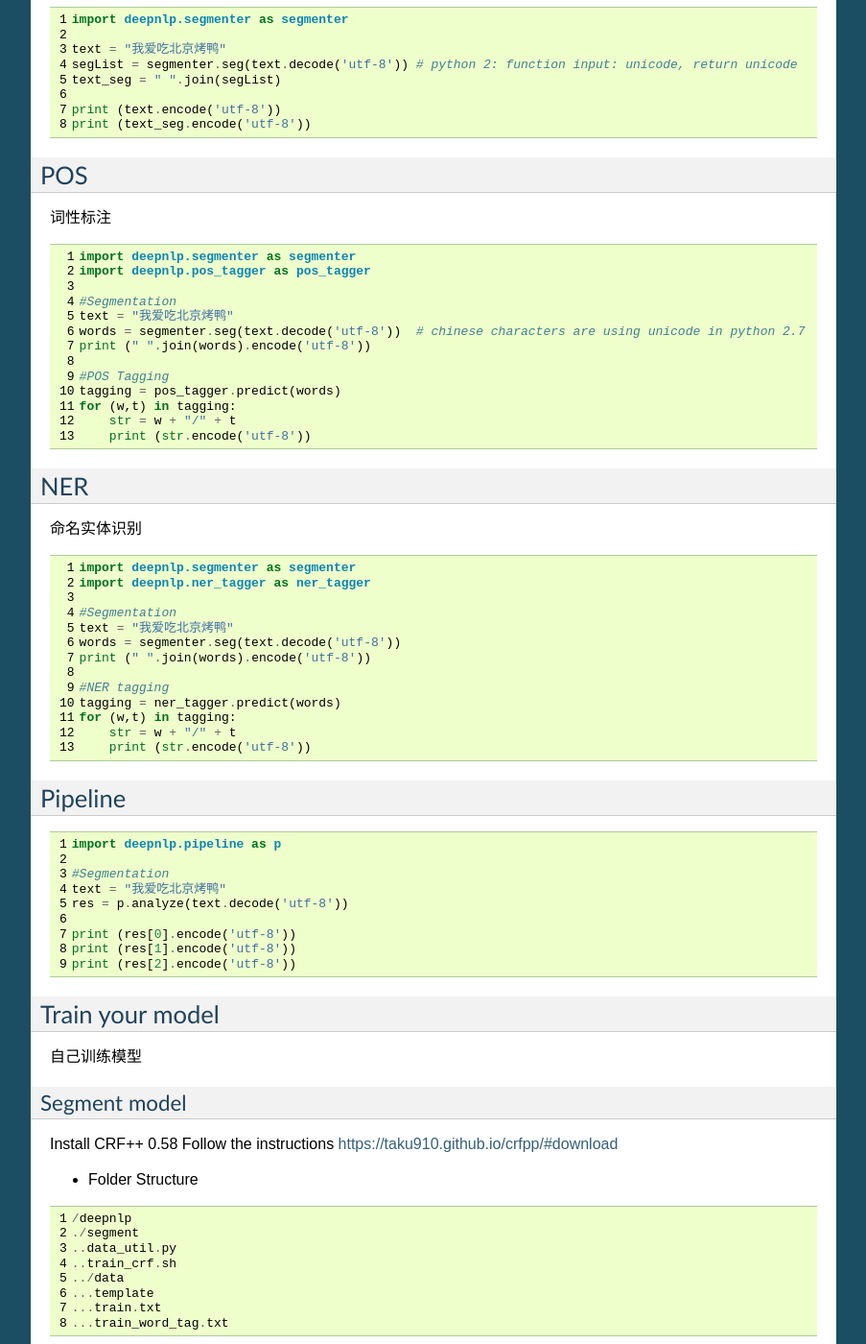
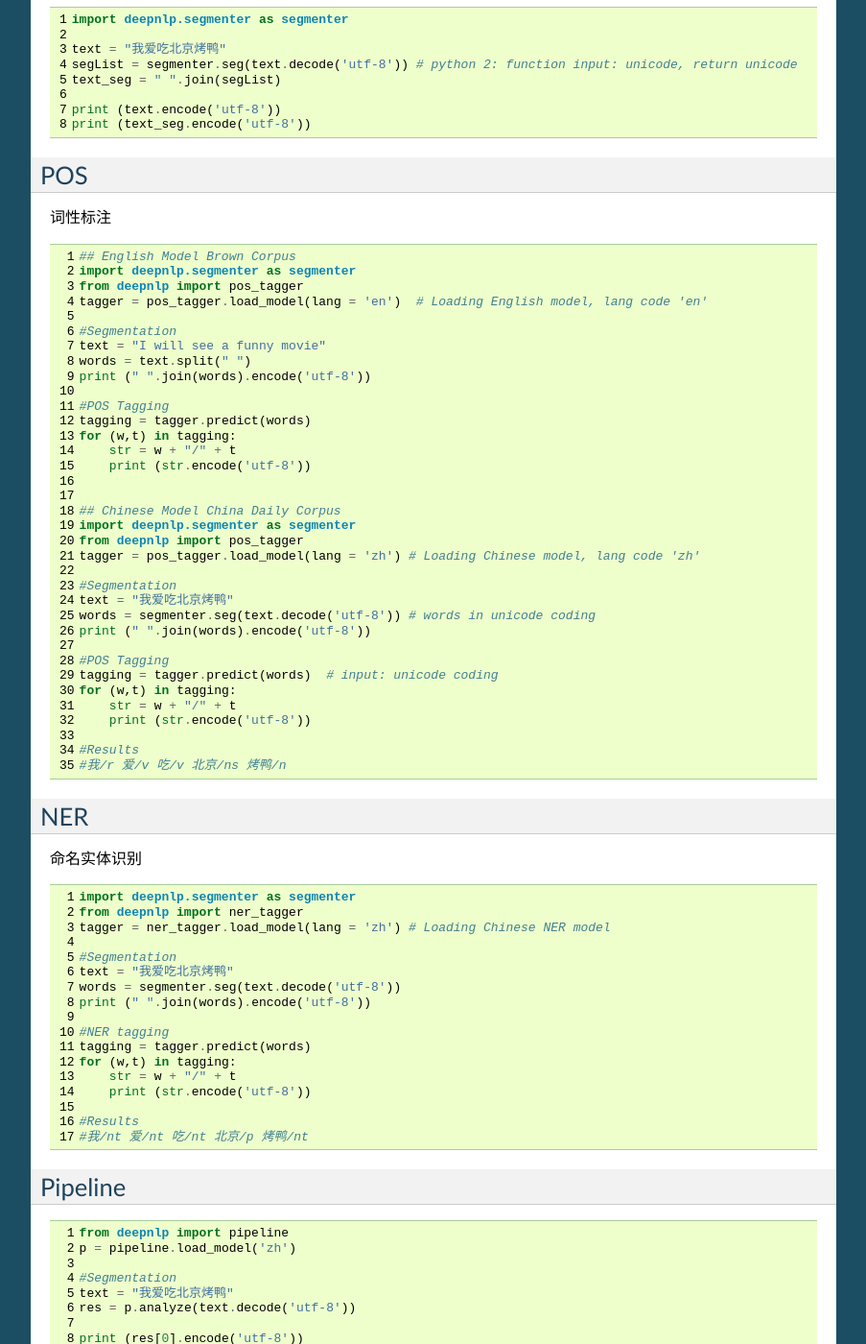
Before and after one commit to rockingdingo/deepnlp, a Sphinx documentation site: the page built from docs/deepnlp_docs.rst, in a window 1280 px wide and 1400 px high, scrolled down 1443 px. Shown: the whole window at 96% size, without its empty margins (198-1101 px from the left). Built offline with Sphinx 7.4.7, drawn with Linux system fonts in a browser that asks for light colours; some of the changed text lies outside the part shown.

Commit message:
modify rst file

```diff
--- a/docs/deepnlp_docs.rst
+++ b/docs/deepnlp_docs.rst
@@ -18,8 +18,8 @@
     * NER: LSTM/BI-LSTM/LSTM-CRF network, based on Tensorflow
 
 * Pre-trained Model
-    * Chinese: Segmentation, POS, NER
-    * English: To be released soon.
+    * Chinese: Segmentation, POS, NER (1998 china daily corpus)
+    * English: POS (brown corpus)
     * For your Specific Language, you can easily use the shell to train model with the corpus of your language choice.
 
 Installation
@@ -37,14 +37,14 @@
    pip install deepnlp
 
 * Install from source
-Download source deepnlp-0.1.2.tar.gz: https://pypi.python.org/pypi/deepnlp
+Download source deepnlp-0.1.3.tar.gz: https://pypi.python.org/pypi/deepnlp
 In linux, Run the script
 
 .. code-block:: python
    :linenos:
 
-   tar zxvf deepnlp-0.1.2.tar.gz
-   cd deepnlp-0.1.2
+   tar zxvf deepnlp-0.1.3.tar.gz
+   cd deepnlp-0.1.3
    python setup.py install
 
 
@@ -55,7 +55,7 @@
 
    cd test
    python test_segmenter.py
-   python test_pipeline.py
+   python test_pos_zh.py
    # Check if output is correct
 
 Tutorial
@@ -97,19 +97,41 @@
 .. code-block:: python
     :linenos:
 
+    ## English Model Brown Corpus
     import deepnlp.segmenter as segmenter
-    import deepnlp.pos_tagger as pos_tagger
+    from deepnlp import pos_tagger
+    tagger = pos_tagger.load_model(lang = 'en')  # Loading English model, lang code 'en'
+
+    #Segmentation
+    text = "I will see a funny movie"
+    words = text.split(" ")
+    print (" ".join(words).encode('utf-8'))
+
+    #POS Tagging
+    tagging = tagger.predict(words)
+    for (w,t) in tagging:
+        str = w + "/" + t
+        print (str.encode('utf-8'))
+
+
+    ## Chinese Model China Daily Corpus
+    import deepnlp.segmenter as segmenter
+    from deepnlp import pos_tagger
+    tagger = pos_tagger.load_model(lang = 'zh') # Loading Chinese model, lang code 'zh'
 
     #Segmentation
     text = "我爱吃北京烤鸭"
-    words = segmenter.seg(text.decode('utf-8'))  # chinese characters are using unicode in python 2.7
+    words = segmenter.seg(text.decode('utf-8')) # words in unicode coding
     print (" ".join(words).encode('utf-8'))
 
     #POS Tagging
-    tagging = pos_tagger.predict(words)
+    tagging = tagger.predict(words)  # input: unicode coding
     for (w,t) in tagging:
         str = w + "/" + t
         print (str.encode('utf-8'))
+
+    #Results
+    #我/r 爱/v 吃/v 北京/ns 烤鸭/n
 
 NER
 -------------
@@ -119,7 +141,8 @@
     :linenos:
 
     import deepnlp.segmenter as segmenter
-    import deepnlp.ner_tagger as ner_tagger
+    from deepnlp import ner_tagger
+    tagger = ner_tagger.load_model(lang = 'zh') # Loading Chinese NER model
 
     #Segmentation
     text = "我爱吃北京烤鸭"
@@ -127,10 +150,13 @@
     print (" ".join(words).encode('utf-8'))
 
     #NER tagging
-    tagging = ner_tagger.predict(words)
+    tagging = tagger.predict(words)
     for (w,t) in tagging:
         str = w + "/" + t
         print (str.encode('utf-8'))
+
+    #Results
+    #我/nt 爱/nt 吃/nt 北京/p 烤鸭/nt
 
 Pipeline
 -------------
@@ -138,7 +164,8 @@
 .. code-block:: python
     :linenos:
 
-    import deepnlp.pipeline as p
+    from deepnlp import pipeline
+    p = pipeline.load_model('zh')
 
     #Segmentation
     text = "我爱吃北京烤鸭"
@@ -147,6 +174,14 @@
     print (res[0].encode('utf-8'))
     print (res[1].encode('utf-8'))
     print (res[2].encode('utf-8'))
+
+    words = p.segment(text)
+    pos_tagging = p.tag_pos(words)
+    ner_tagging = p.tag_ner(words)
+
+    print (pos_tagging.encode('utf-8'))
+    print (ner_tagging.encode('utf-8'))
+
 
 Train your model
 ----------------
@@ -219,10 +254,17 @@
     ..pos_model.py
     ..reader.py
     ../data
-    ...train.txt
-    ...dev.txt
-    ...test.txt
+    .../en
+    ....train.txt
+    ....dev.txt
+    ....test.txt
+    .../zh
+    ....train.txt
+    ....dev.txt
+    ....test.txt
     ../ckpt
+    .../en
+    .../zh
 
 * Prepare corpus
 
@@ -239,7 +281,8 @@
 
 * Specifying data_path
 
-So model can find training data files. Download the source of package and put all three corpus files in the folder ../deepnlp/pos/data
+So model can find training data files. Download the source of package and put all three corpus files in the folder ../deepnlp/pos/data/zh
+for your specific language option, create subfolders .../data/'your_language_code' and .../ckpt/'your_language_code'
 you can change data_path setting in reader.py and pos_model.py
 
 * Running script
@@ -247,10 +290,16 @@
 .. code-block:: python
     :linenos:
 
-    python pos_model.py
+    python pos_model.py en # LSTM model English
+
+    python pos_model.py zh # LSTM model Chinese
+
+    python pos_model_bilstm.py en # Bi-LSTM model English
+
+    python pos_model_bilstm.py zh # Bi-LSTM model Chinese
 
 
-Trained model can be found under folder ../deepnlp/pos/ckpt
+Trained model can be found under folder ../deepnlp/pos/ckpt/'your_language_code'
 
 
 NER model
```
